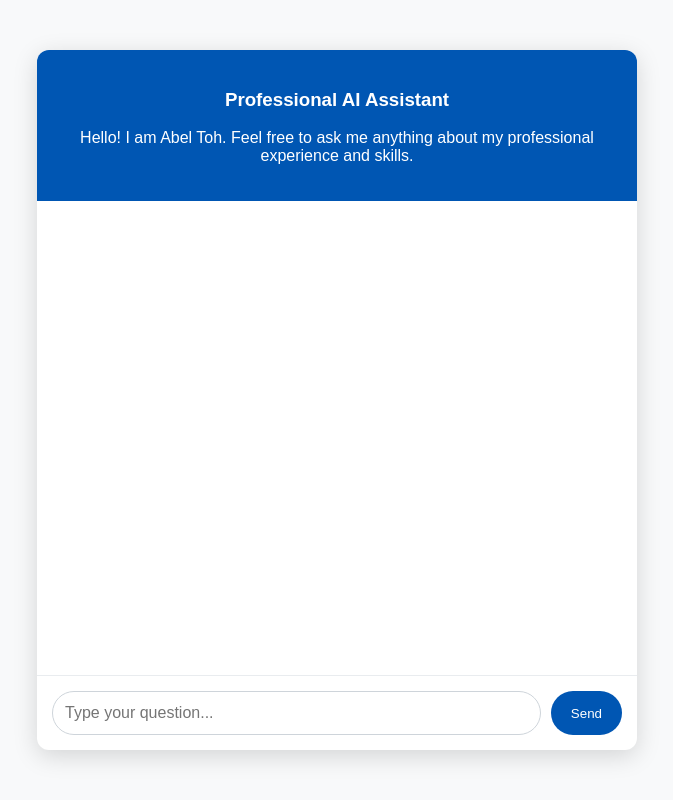
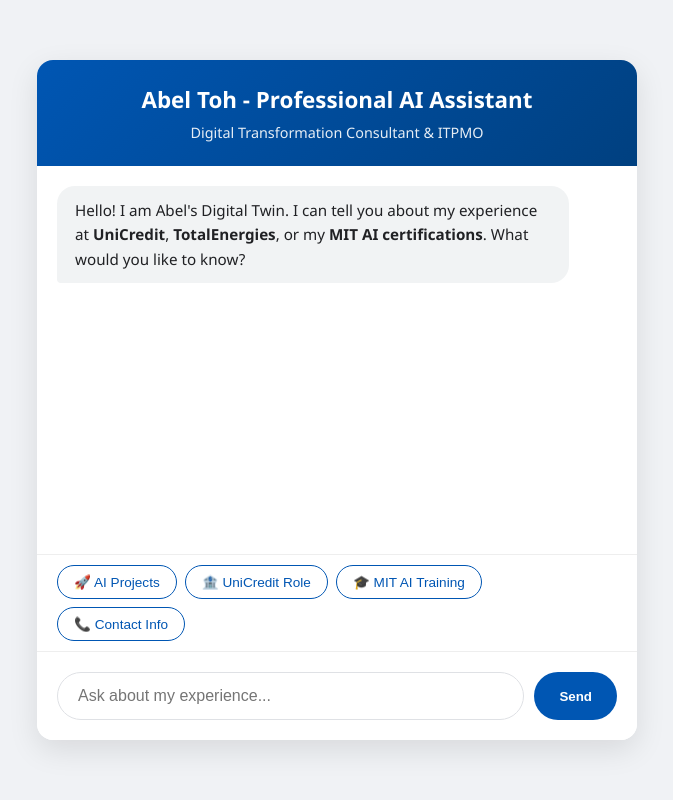
Before and after one commit to Abel-lab-dot/Personal-Agentic-AI, a Flask app: page / in a window 1280 px wide. Shown: the whole page, without its empty margins (303-976 px from the left). Run offline with Flask 3, Linux system fonts and the light colour scheme.

Commit message:
index.html

```diff
--- a/templates/index.html
+++ b/templates/index.html
@@ -3,20 +3,19 @@
 <head>
     <meta charset="UTF-8">
     <meta name="viewport" content="width=device-width, initial-scale=1.0">
-    <title>Professional AI Assistant</title>
+    <title>Abel Toh - AI Assistant</title>
 
     <script async src="https://www.googletagmanager.com/gtag/js?id=G-WM2ZRLWR6X"></script>
     <script>
       window.dataLayer = window.dataLayer || [];
       function gtag(){dataLayer.push(arguments);}
       gtag('js', new Date());
-
       gtag('config', 'G-WM2ZRLWR6X');
     </script>
     <style>
         body {
-            font-family: Arial, sans-serif;
-            background-color: #f8f9fa; /* A slightly warmer, professional background */
+            font-family: 'Segoe UI', Tahoma, Geneva, Verdana, sans-serif;
+            background-color: #f0f2f5;
             margin: 0;
             padding: 0;
             display: flex;
@@ -28,84 +27,129 @@
             width: 100%;
             max-width: 600px;
             background-color: #ffffff;
-            border-radius: 12px;
-            box-shadow: 0 6px 25px rgba(0, 0, 0, 0.15); /* A slightly more pronounced shadow */
+            border-radius: 16px;
+            box-shadow: 0 10px 30px rgba(0, 0, 0, 0.1);
             overflow: hidden;
             display: flex;
             flex-direction: column;
-            min-height: 700px;
+            height: 85vh;
+            margin: 20px;
         }
         .header {
-            background-color: #0056b3; /* Dark professional blue */
+            background: linear-gradient(135deg, #0056b3, #004080);
             color: #fff;
-            padding: 20px;
+            padding: 24px;
             text-align: center;
         }
+        .header h3 { margin: 0; font-size: 1.4rem; }
+        .header p { margin: 8px 0 0; font-size: 0.9rem; opacity: 0.9; }
+
         .chat-box {
             flex-grow: 1;
             padding: 20px;
             overflow-y: auto;
             display: flex;
             flex-direction: column;
+            background-color: #fff;
         }
         .message {
             margin-bottom: 15px;
             padding: 12px 18px;
-            border-radius: 20px;
-            max-width: 80%;
-            word-wrap: break-word;
-            line-height: 1.5;
+            border-radius: 18px;
+            max-width: 85%;
+            line-height: 1.6;
+            font-size: 0.95rem;
         }
         .message.user {
-            background-color: #5cb85c; /* A slightly softer green */
+            background-color: #0056b3;
             color: #fff;
             align-self: flex-end;
-            border-bottom-right-radius: 5px;
+            border-bottom-right-radius: 4px;
         }
         .message.bot {
-            background-color: #e9f0f7; /* Light blue-gray */
-            color: #333;
+            background-color: #f1f3f4;
+            color: #202124;
             align-self: flex-start;
-            border-bottom-left-radius: 5px;
+            border-bottom-left-radius: 4px;
         }
+
+        /* Quick Action Buttons */
+        .quick-actions {
+            padding: 10px 20px;
+            display: flex;
+            flex-wrap: wrap;
+            gap: 8px;
+            background-color: #fff;
+            border-top: 1px solid #eee;
+        }
+        .action-chip {
+            background-color: #fff;
+            border: 1px solid #0056b3;
+            color: #0056b3;
+            padding: 8px 16px;
+            border-radius: 20px;
+            font-size: 0.85rem;
+            cursor: pointer;
+            transition: all 0.2s ease;
+            font-weight: 500;
+        }
+        .action-chip:hover {
+            background-color: #0056b3;
+            color: #fff;
+        }
+
         .input-container {
             display: flex;
-            padding: 15px;
-            border-top: 1px solid #e9ecef;
+            padding: 20px;
+            border-top: 1px solid #eee;
+            background-color: #fff;
         }
         .input-container input {
             flex-grow: 1;
-            padding: 12px;
-            border: 1px solid #ced4da;
-            border-radius: 25px;
-            font-size: 16px;
+            padding: 14px 20px;
+            border: 1px solid #dfe1e5;
+            border-radius: 30px;
+            font-size: 1rem;
             outline: none;
+            transition: border 0.3s;
         }
+        .input-container input:focus { border-color: #0056b3; }
         .input-container button {
-            background-color: #0056b3; /* Dark professional blue */
+            background-color: #0056b3;
             color: #fff;
             border: none;
-            padding: 10px 20px;
-            border-radius: 25px;
+            padding: 0 25px;
+            border-radius: 30px;
             margin-left: 10px;
             cursor: pointer;
-            transition: background-color 0.3s;
+            font-weight: bold;
+            transition: transform 0.2s;
         }
-        .input-container button:hover {
-            background-color: #004080; /* A darker shade on hover */
-        }
+        .input-container button:active { transform: scale(0.95); }
     </style>
 </head>
 <body>
     <div class="chat-container">
         <div class="header">
-            <h3>Professional AI Assistant</h3>
-            <p>Hello! I am Abel Toh. Feel free to ask me anything about my professional experience and skills.</p>
+            <h3>Abel Toh - Professional AI Assistant</h3>
+            <p>Digital Transformation Consultant & ITPMO</p>
         </div>
+
         <div class="chat-box" id="chat-box">
+            <div class="message bot">
+                Hello! I am Abel's Digital Twin. I can tell you about my experience at <b>UniCredit</b>, <b>TotalEnergies</b>, or my <b>MIT AI certifications</b>. What would you like to know?
             </div>
+        </div>
+
+        <div class="quick-actions" id="quick-actions">
+            <button class="action-chip" onclick="handleAction('What are your top 3 AI projects?')">🚀 AI Projects</button>
+            <button class="action-chip" onclick="handleAction('Tell me about your role at UniCredit')">🏦 UniCredit Role</button>
+            <button class="action-chip" onclick="handleAction('What did you learn at MIT?')">🎓 MIT AI Training</button>
+            <button class="action-chip" onclick="handleAction('How do I contact Abel?')">📞 Contact Info</button>
+        </div>
+
         <div class="input-container">
-            <input type="text" id="user-input" placeholder="Type your question...">
+            <input type="text" id="user-input" placeholder="Ask about my experience...">
             <button id="send-button">Send</button>
         </div>
     </div>
@@ -115,93 +159,63 @@
             const sendButton = document.getElementById('send-button');
             const userInput = document.getElementById('user-input');
             const chatBox = document.getElementById('chat-box');
+            const quickActions = document.getElementById('quick-actions');
 
             sendButton.addEventListener('click', sendMessage);
-            userInput.addEventListener('keypress', function(e) {
-                if (e.key === 'Enter') {
+            userInput.addEventListener('keypress', (e) => { if (e.key === 'Enter') sendMessage(); });
+
+            window.handleAction = function(query) {
+                userInput.value = query;
                 sendMessage();
-                }
-            });
+                quickActions.style.display = 'none'; // Hide suggestions once the conversation starts
+            };
 
-            function sendMessage() {
+            async function sendMessage() {
                 const message = userInput.value.trim();
                 if (message === '') return;
 
-                // Track the chat event *before* clearing the input
-                // 🌟 CUSTOM GA4 EVENT TRACKING (ai_chat_message) 🌟
+                // GA4 Tracking
                 if (typeof gtag === 'function') {
-                    gtag('event', 'ai_chat_message', {
-                        'event_category': 'Chatbot Interaction',
-                        'event_label': 'Message Sent',
-                        'user_query_length': message.length
-                    });
+                    gtag('event', 'ai_chat_message', { 'user_query_length': message.length });
                 }
-                // 🌟 END CUSTOM GA4 EVENT TRACKING 🌟
 
                 appendMessage(message, 'user');
                 userInput.value = '';
+                quickActions.style.display = 'none';
 
-                // Show a loading message
-                const loadingMessage = appendMessage('...', 'bot');
+                const botMessageElement = appendMessage('...', 'bot');
 
-                // 🌟 START STREAMING FETCH LOGIC 🌟
-                fetch('/chat', {
+                try {
+                    const response = await fetch('/chat', {
                         method: 'POST',
-                    headers: {
-                        'Content-Type': 'application/json'
-                    },
+                        headers: { 'Content-Type': 'application/json' },
                         body: JSON.stringify({ message: message })
-                })
-                .then(response => {
-                    // Remove the loading message immediately
-                    chatBox.removeChild(loadingMessage);
+                    });
 
-                    // Start an empty message element for the bot response
-                    const botMessageElement = appendMessage('', 'bot');
-
-                    // Get the stream reader and decoder
+                    botMessageElement.innerHTML = ''; // Clear loading dots
                     const reader = response.body.getReader();
                     const decoder = new TextDecoder();
                     let fullResponse = '';
 
-                    // Function to read the stream recursively
-                    function readStream() {
-                        return reader.read().then(({ done, value }) => {
-                            if (done) {
-                                // Stream finished
-                                return;
-                            }
-
-                            // Decode the chunk and append it to the message text
+                    while (true) {
+                        const { done, value } = await reader.read();
+                        if (done) break;
                         const chunk = decoder.decode(value, { stream: true });
                         fullResponse += chunk;
 
-                            // Set the innerHTML of the bot message element, updating the text live
+                        // Simple check to ensure we don't break HTML tags during streaming
                         botMessageElement.innerHTML = fullResponse;
-
-                            // Scroll to the bottom of the chat box
                         chatBox.scrollTop = chatBox.scrollHeight;
-
-                            // Read the next chunk
-                            return readStream();
-                        });
                     }
-
-                    return readStream();
-                })
-                .catch(error => {
+                } catch (error) {
                     console.error('Error:', error);
-                    // Ensure the loading message is removed even on error
-                    chatBox.removeChild(loadingMessage);
-                    appendMessage('Sorry, an error occurred. Please try again later.', 'bot');
-                });
-                // 🌟 END STREAMING FETCH LOGIC 🌟
+                    botMessageElement.innerHTML = 'Sorry, I encountered an error. Please try again.';
+                }
             }
 
             function appendMessage(message, sender) {
                 const messageElement = document.createElement('div');
                 messageElement.classList.add('message', sender);
-                // Use innerHTML instead of textContent to allow for basic formatting later
                 messageElement.innerHTML = message;
                 chatBox.appendChild(messageElement);
                 chatBox.scrollTop = chatBox.scrollHeight;
```
Lines whose indentation alone changed are shown as unchanged.
